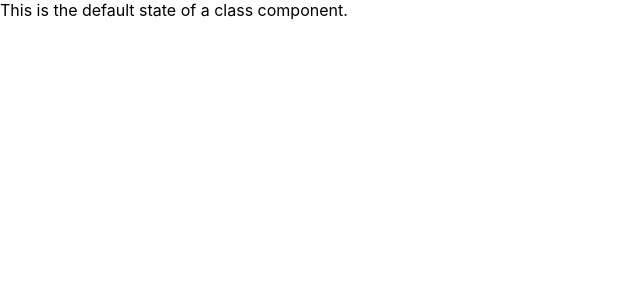
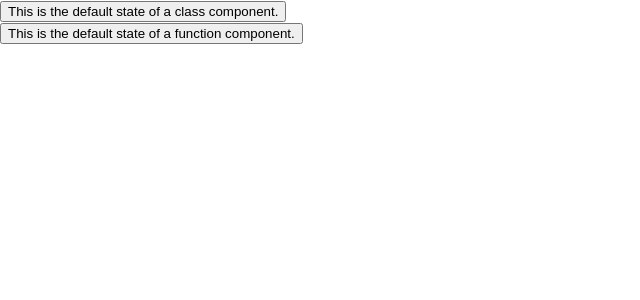
Before and after one commit to szylwythot/w14-react-practices, a React (Create React App) app: page / in a window 1280 px wide. Shown: the top 300 px of the page, without its empty margins (0-640 px from the left). Built offline with nearby package versions, Linux system fonts and the light colour scheme.

Commit message:
two buttons

```diff
--- a/src/component/ButtonWithClass.jsx
+++ b/src/component/ButtonWithClass.jsx
@@ -12,7 +12,11 @@ class ButtonWithClass extends Component {
 
     render() {
         return (
-            <div>{this.state.key1}</div>
+            <div>
+                <button onclick="activateLasers()">
+                    {this.state.key1}
+                </button>
+            </div>
         );
     }
 }
--- /dev/null
+++ b/src/component/ButtonWithHook.jsx
@@ -0,0 +1,18 @@
+import React, { useState } from 'react';
+
+function ButtonWithHooks() {
+    const [key1, setKey1] =  useState("This is the default state of a function component.")
+  return (
+    <div>
+        <button onclick="activateLasers()">
+            {key1}
+        </button>
+    </div>
+  );
+}
+
+function setKey1(){
+
+}
+
+export default ButtonWithHooks
--- a/src/index.js
+++ b/src/index.js
@@ -2,10 +2,12 @@ import React from 'react';
 import ReactDOM from 'react-dom/client';
 import './index.css';
 import ButtonWithClass from './component/ButtonWithClass';
+import ButtonWithHooks from './component/ButtonWithHook';
 
 const root = ReactDOM.createRoot(document.getElementById('root'));
 root.render(
   <React.StrictMode>
     <ButtonWithClass />
+    <ButtonWithHooks />
   </React.StrictMode>
 );
```
